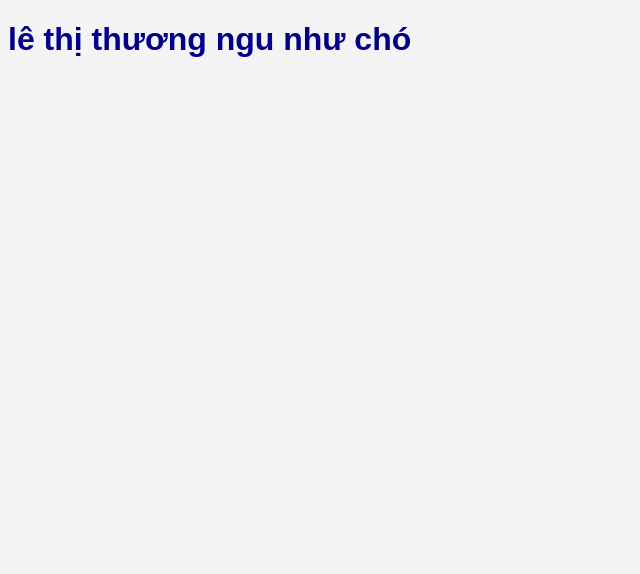
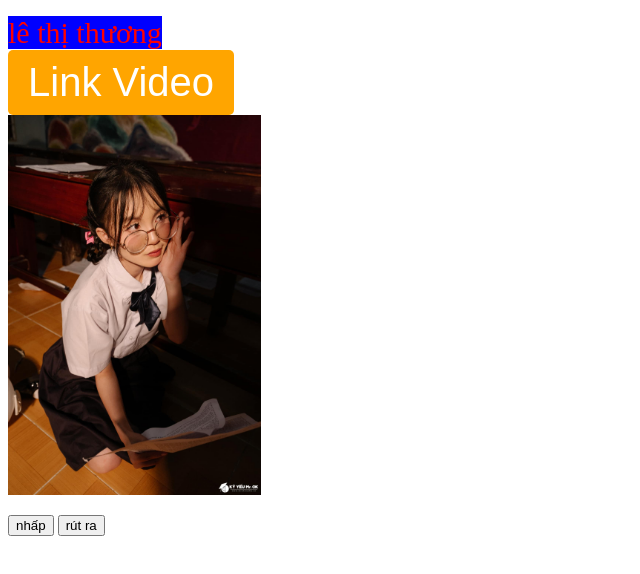
Before and after one commit to Huycris206/Huycris206.github.io, a plain HTML site: page index.html in a window 1280 px wide. Shown: the whole page, without its empty margins (0-640 px from the left). Drawn offline with Linux system fonts and the light colour scheme.

Commit message:
Cập nhật code mới

```diff
--- a/index.html
+++ b/index.html
@@ -1,13 +1,56 @@
 <!DOCTYPE html>
 <html lang="en">
 <head>
-    <link rel="stylesheet" href="style.css">
     <meta charset="UTF-8">
     <meta name="viewport" content="width=device-width, initial-scale=1.0">
-    <title>Document</title>
+    <title>VỢ IU</title>
+    <style>
+
+    </style>
+    <script>
+        let dem=0;
+        let bam=()=>{
+            dem++;
+            if(dem==5){
+             dem=0;
+             document.getElementById("anh").src="img/shecum.jpg";
+             setTimeout(() => {
+                    alert("Em ấy đã ra!");
+                }, 100);
+            }
+        }
+        let rut=()=>{
+            dem=0
+            document.getElementById("anh").src="img/lêthuong.jpg";
+        }
+        let moTrangMoi=() =>{
+            window.open("https://www.facebook.com/copylamgivayban", "_blank");
+        }
+    </script>
 </head>
 <body>
-    <h1>lê thị thương ngu như chó</h1>
-    <script src="main.js">  </script>
+    <p>
+
+      <div id="vo" style="color: red; background-color: blue;
+                  display: inline;
+                  font-size: 30px;">
+        lê thị thương
+      </div>
+      <br>
+      <button onclick="moTrangMoi()" style="font-size: 40px; background-color: orange; color: white; border: none; padding: 10px 20px; border-radius: 5px; cursor: pointer;">
+        Link Video
+    </button>
+      <br>
+      <img id="anh" src="img/lêthuong.jpg" width="20%"
+                                  height="20%">
+    </p>
+    <form>
+        <input type="button" value="nhấp" onclick="bam()"
+               stye ="width:500px
+                      height: 500px">
+        <input type="button" value="rút ra" onclick="rut()"
+               stye ="width:500px
+                      height: 500px">
+    </form>
 </body>
 </html>
--- a/main.js
+++ b/main.js
@@ -1,2 +1,12 @@
-var name="me may beo vcl"
-alert(name)
+// function alo(){
+//     alert("em oi em oi em oi em oi");
+// }
+function jvay(){
+    var xd=""
+    for( var i of arguments){
+        xd+=`${i} - `
+    }
+    console.log(xd);
+}
+
+jvay("memaybep",1,2,3)
--- a/style.css
+++ /dev/null
@@ -1,7 +0,0 @@
-body {
-    background-color: #f4f4f4;
-    font-family: Arial, sans-serif;
-}
-h1 {
-    color: darkblue;
-}
```
Also changed, not shown: img/lêthuong.jpg (added), img/shecum.jpg (added).
